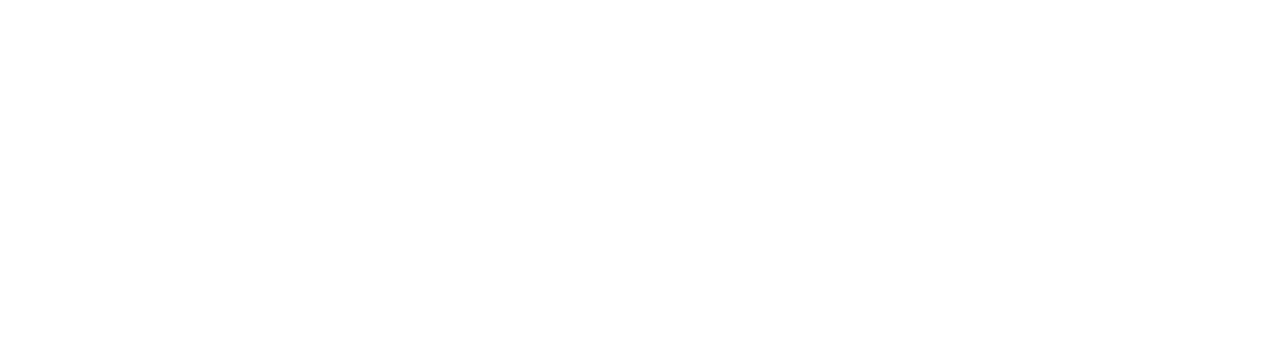
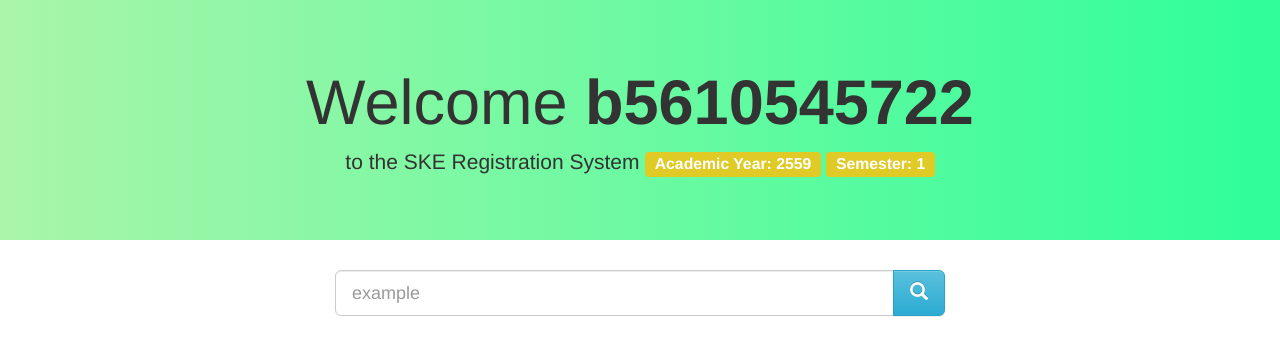
Before and after one commit to panpan2557/Regist, a plain HTML site: page index.html in a window 1280 px wide. Drawn offline with nearby package versions, Linux system fonts and the light colour scheme.

Commit message:
done templating welcome and search

```diff
--- a/index.css
+++ b/index.css
@@ -0,0 +1,11 @@
+.welcome-banner {
+	background: linear-gradient(to right, #A9F5A9 , #2EFE9A);
+}
+.welcome-upper {
+	text-align: center;
+}
+
+.reg-info {
+	background-color: #DFCA26;
+	/*color: #00000;*/
+}
--- a/index.html
+++ b/index.html
@@ -3,7 +3,7 @@
 <html lang="en">
 <head>
 	<meta charset="utf-8">
-	<title>The HTML5 Herald</title>
+	<title>SKE Registration System</title>
 	<meta name="description" content="SKE Registration System">
 	<meta name="author" content="Punpikorn.R">
 	<!-- My stylesheet -->
@@ -16,22 +16,42 @@
 
 <body>
 
-	<div id="welcome" class="container">
-
+	<div class="welcome-banner jumbotron">
+		<div class="container">
+			<div class="welcome-upper">
+				<h1>Welcome <b id="student-id" class="student">b5610545722</b></h1>
+				<p>to the SKE Registration System <span class="reg-info label">Academic Year: 2559</span> <span class="reg-info label">Semester: 1</span></p>
+			</div>
+		</div>
 	</div>
 
-	<div id="search-panel" class="container">
-
+	<div id="search-panel" class="container-fluid">
+		<div class="row">
+	        <div class="col-md-offset-3 col-md-6">
+	            <div id="search-input">
+	                <div class="input-group col-md-12">
+	                    <input type="text" class="form-control input-lg" placeholder="example" />
+	                    <span class="input-group-btn">
+	                        <button class="btn btn-info btn-lg" type="button">
+	                            <i class="glyphicon glyphicon-search"></i>
+	                        </button>
+	                    </span>
+	                </div>
+	            </div>
+	        </div>
+		</div>
 	</div>
 
-	<div id="subject" class="container">
+	<div id="subject" class="container-fluid">
+		<div class="row">
 
+		</div>
 	</div>
 
+	<!-- JQuery -->
+	<script src="https://ajax.googleapis.com/ajax/libs/jquery/2.2.2/jquery.min.js"></script>
 	<!-- My script -->
 	<script src="script.js"></script>
-	<!-- JQuery -->
-	<script src="https://ajax.googleapis.com/ajax/libs/jquery/2.2.2/jquery.min.js"></script>
 	<!-- Latest compiled and minified JavaScript -->
 	<script src="https://maxcdn.bootstrapcdn.com/bootstrap/3.3.6/js/bootstrap.min.js" integrity="sha384-0mSbJDEHialfmuBBQP6A4Qrprq5OVfW37PRR3j5ELqxss1yVqOtnepnHVP9aJ7xS" crossorigin="anonymous"></script>
 </body>
--- a/script.js
+++ b/script.js
@@ -0,0 +1,4 @@
+$(document).ready(function() {
+
+
+});
```
